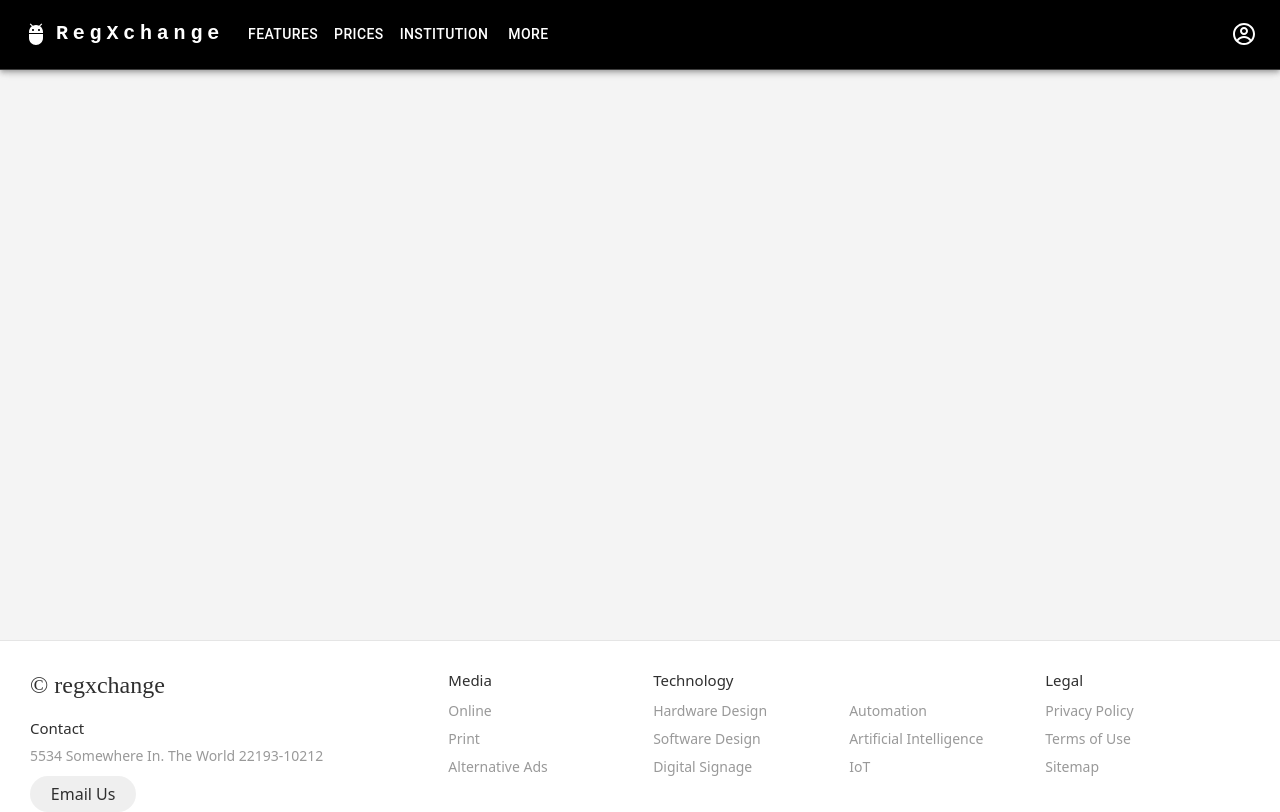
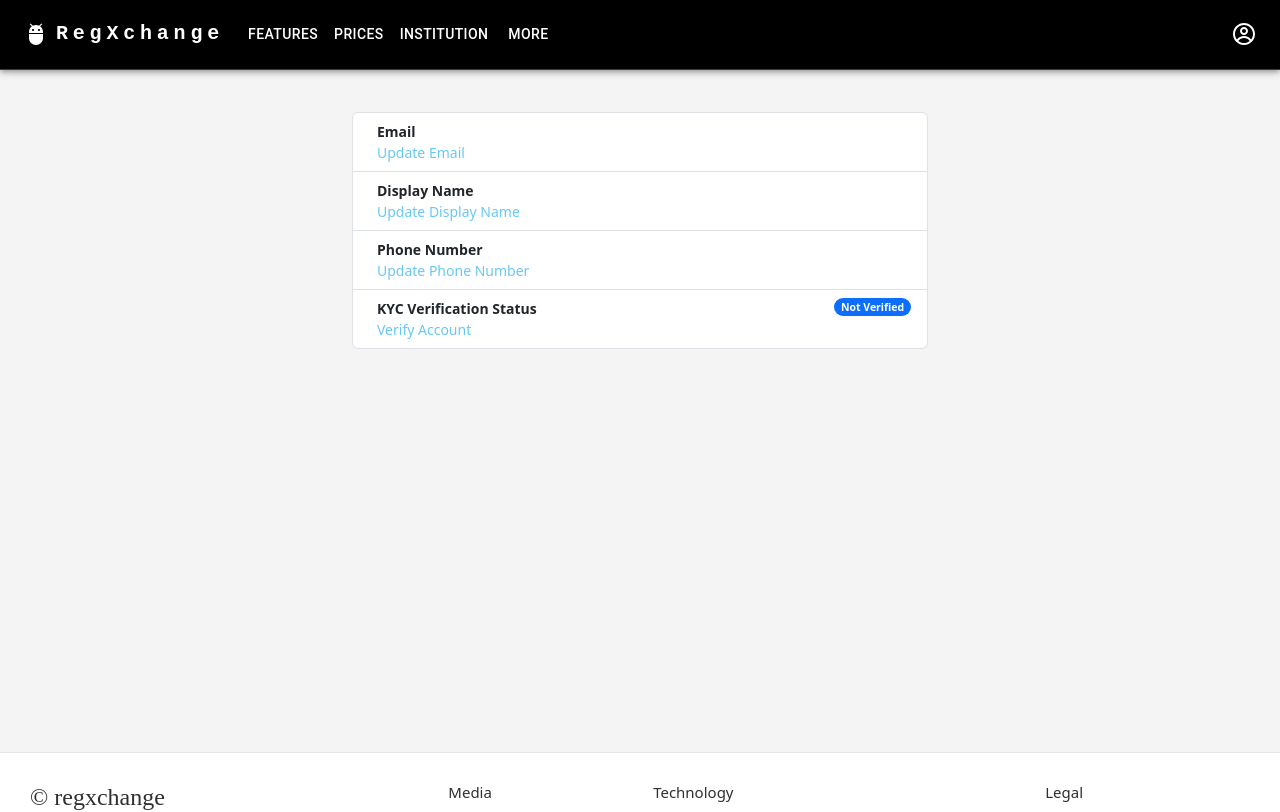
Before and after one commit to oluwarotimi1/coinsbate, a React (Create React App) app: page /profile in a window 1280 px wide. Shown: the top 812 px of the page. Built offline with nearby package versions, Linux system fonts and the light colour scheme; no server answers; the database is empty; sample sign-in values are in the browser's storage.

Commit message:
Update on verification status

```diff
--- a/src/components/context/UserContext.jsx
+++ b/src/components/context/UserContext.jsx
@@ -11,6 +11,8 @@ const UserProvider = (props) => {
   const [isLoggedIn, setIsLoggedIn] = useState(
     JSON.parse(localStorage.getItem("isLoggedIn"))
   );
+  const VerifiedStatus = user?.verified;
+  const [verifiedUser, setVerifiedUser] = useState(null);
 
   useEffect(() => {
     console.log(isLoggedIn);
@@ -38,6 +40,12 @@ const UserProvider = (props) => {
       // console.log("No such document!");
     }
   };
+
+  useEffect(() => {
+    if (VerifiedStatus === true) {
+      setVerifiedUser(true);
+    }
+  }, [VerifiedStatus]);
   const logIn = () => {
     setIsLoggedIn(true);
   };
@@ -68,6 +76,7 @@ const UserProvider = (props) => {
         isLoggedIn,
         setIsLoggedIn,
         logIn,
+        verifiedUser,
       }}
     >
       {props.children}
--- a/src/components/dashboardpage/portfoiliosection/PortfoilioSection.jsx
+++ b/src/components/dashboardpage/portfoiliosection/PortfoilioSection.jsx
@@ -1,29 +1,12 @@
-import React, { useContext, useEffect, useState } from "react";
+import React, { useContext }  from "react";
 import styles from "./portfolio.module.css";
-import { UserContext } from "./../../context/UserContext";
+import { UserContext } from "../../context/UserContext";
 
 const PortfoilioSection = () => {
-  const { user } = useContext(UserContext);
-  const verifiedStatus = user?.verified
-  const [verifiedUser, setVerifiedUser] = useState("Not Verified");
-
-  useEffect(()=>{
-    if(verifiedStatus === true){
-      setVerifiedUser("Verifed")
-    }else {
-      // doc.data() will be undefined in this case
-
-      // console.log("No such document!");
-    }
-  },[verifiedStatus])
-
+  const {user} = useContext(UserContext)
   return (
     <div className={styles.portfolio_container}>
-      Portfoilio section <br />
-      Display Name: {user?.displayName}
-      <br />
-      Verification Status : {verifiedUser}
-
+      Hello {user?.displayName}, This site is still currently under Maintenance
     </div>
   );
 };
--- a/src/pages/profile/Profile.jsx
+++ b/src/pages/profile/Profile.jsx
@@ -1,10 +1,79 @@
-import React from 'react'
+import React, { useContext, useEffect, useState} from 'react'
 import styles from "./profile.module.css"
+import ListGroup from 'react-bootstrap/ListGroup';
+import { Badge } from 'react-bootstrap';
+import { UserContext } from '../../components/context/UserContext';
+import { Link } from 'react-router-dom';
+import {MdVerified} from 'react-icons/md'
+
 
 const Profile = () => {
+    const {user} = useContext(UserContext);
+    const {verifiedUser} = useContext(UserContext);
+    const [verifiedStatus, setVerificationStatus] = useState("Not Verified")
+
+    useEffect(()=>{
+        if(verifiedUser){
+            setVerificationStatus("Verified")
+        }
+    },[verifiedUser])
+
   return (
-    <div className={styles.profile_container}>
-      Profile here
+    <div className={`${styles.profile_container} container`}>
+      <div className={`${styles.profile_section}container`}>
+      <ListGroup as="ul" className={styles.listgroup} >
+      <ListGroup.Item
+        as="div"
+        className="d-flex justify-content-between align-items-start"
+      >
+        <div className="ms-2 me-auto">
+          <div className="fw-bold">Email</div>
+          <Link to="/profile">Update Email</Link>
+        </div>
+        <Badge bg="primary" pill>
+          {user?.email}
+        </Badge>
+      </ListGroup.Item>
+      <ListGroup.Item
+        as="div"
+        className="d-flex justify-content-between align-items-start"
+      >
+        <div className="ms-2 me-auto">
+          <div className="fw-bold">Display Name</div>
+          <Link to="/profile">Update Display Name</Link>
+        </div>
+        <Badge bg="primary" pill>
+          {user?.displayName}
+        </Badge>
+      </ListGroup.Item>
+      <ListGroup.Item
+        as="div"
+        className="d-flex justify-content-between align-items-start"
+      >
+        <div className="ms-2 me-auto">
+          <div className="fw-bold">Phone Number</div>
+          <Link to="/profile">Update Phone Number</Link>
+        </div>
+        <Badge bg="primary" pill>
+          {user?.phoneNumber}
+        </Badge>
+      </ListGroup.Item>
+      <ListGroup.Item
+        as="div"
+        className="d-flex justify-content-between align-items-start"
+      >
+        <div className="ms-2 me-auto">
+          <div className="fw-bold">KYC Verification Status</div>
+          {!verifiedUser? <Link to="/profile">Verify Account</Link> : <MdVerified size={19}/>}
+
+        </div>
+        <Badge bg="primary" pill>
+          {verifiedStatus}
+        </Badge>
+      </ListGroup.Item>
+      </ListGroup>
+
+      </div>
     </div>
   )
 }
--- a/src/pages/profile/profile.module.css
+++ b/src/pages/profile/profile.module.css
@@ -1,3 +1,17 @@
-.profile_container{
-    height: 80vh;
+.profile_container {
+  margin-top: 7rem;
+  min-height: 80vh;
+  max-width: 600px;
+  width: 100%;
 }
+.profile_section {
+    width: 100%;
+  height: 80vh;
+  display: flex;
+  align-items: center;
+  justify-content: center;
+}
+.listgroup a{
+    text-decoration: none;
+    color: var(--color-primary);
+}
```
